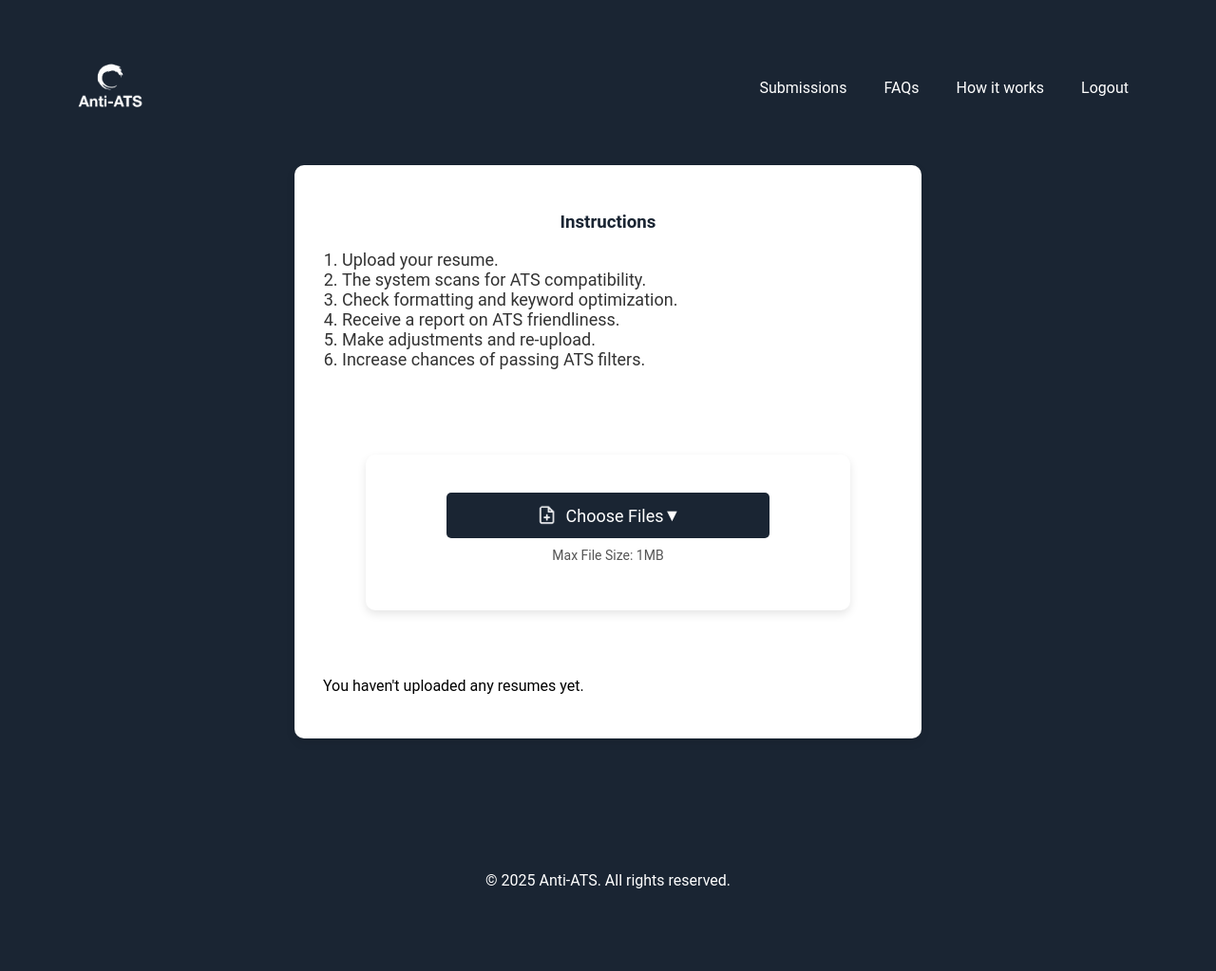
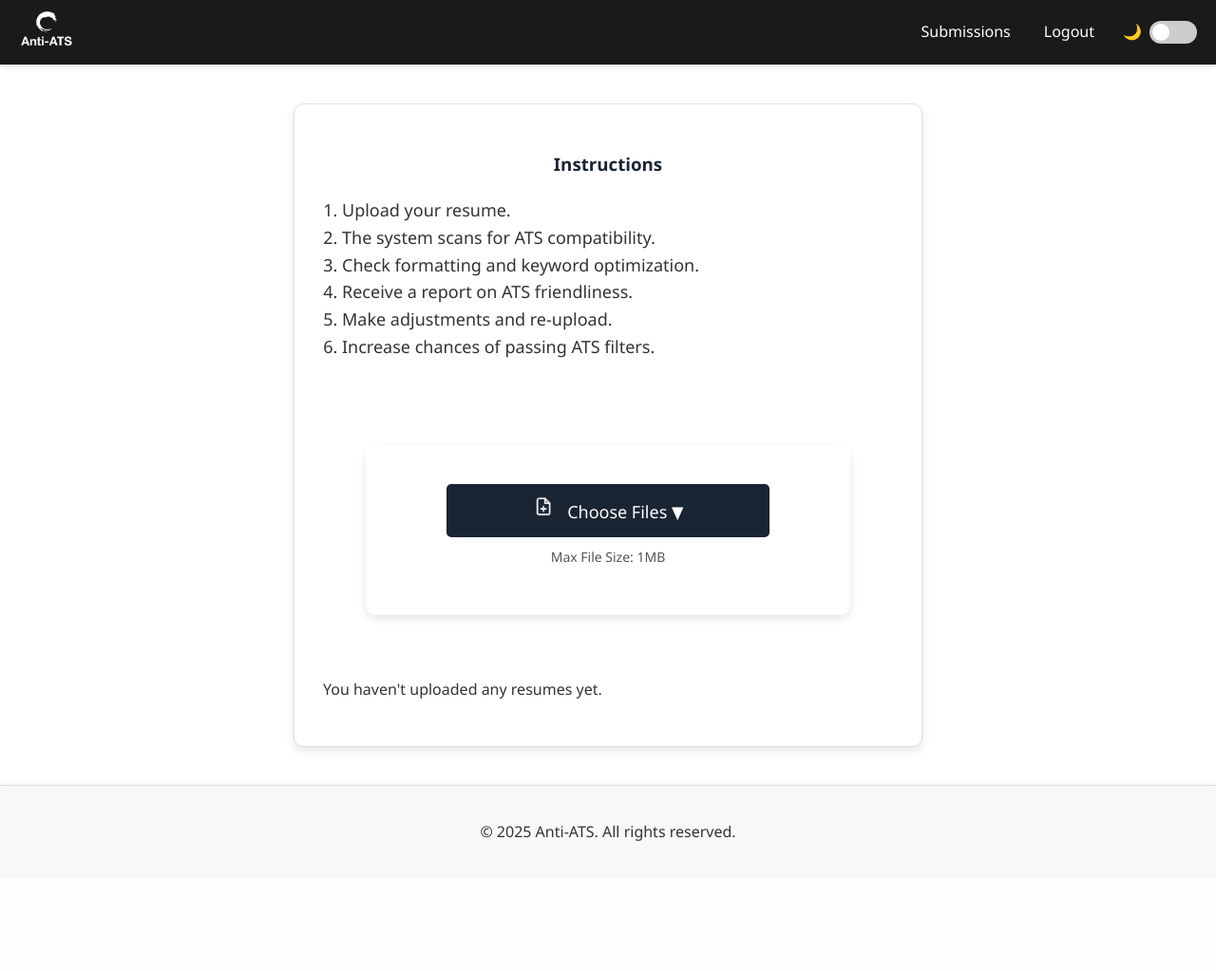
Before and after one commit to anonode/anti-ats, a Flask app: page / in a window 1280 px wide. Shown: the whole page at 95% size. After the commit the page ends 886 px from the top, so only its background shows below. Run offline with Flask 3, Linux system fonts and the light colour scheme; the visitor is signed in with stand-in values (Sample User, id 1); parts of the project's set-up code (start-up, migrations or seed data) failed here and were passed over; some libraries are stand-ins or nearby versions.

Commit message:
added dark mode

```diff
--- a/app/ATSChecker.py
+++ b/app/ATSChecker.py
@@ -39,7 +39,6 @@ class TextPreprocessor:
 
     def extract_sentences(self, text: str) -> list[str]:
         cleanSentences = re.sub(r"[•\u2022]", ".", text)
-
         dirty_sentences = nltk.tokenize.sent_tokenize(cleanSentences)
         sentences = [s.strip() for s in dirty_sentences if s.strip()]
 
--- a/app/app.py
+++ b/app/app.py
@@ -254,6 +254,8 @@ def submissions():
     folder = f'/home/anti-ats/submissions/{username}/'
     resumes = []
     files = get_user_files(username)
+    if files is None: # handle case of user not having submitted any resumes yet
+        files = []
     for file in files:
         full_path = os.path.join(folder, file)
         if os.path.isfile(full_path):
--- /dev/null
+++ b/app/static/darkmode.css
@@ -0,0 +1,349 @@
+
+/*keep the text on the navbar white*/
+.navbar3-links a,
+.navbar-links a,
+.navbar2-links a,
+.welcome-text {
+    color: white !important; /* Force white text regardless of theme */
+}
+body.dark-theme .chart-wrapper {
+    background-color: #2a2a2a !important;
+}
+
+/* Dark mode theme variables */
+.dark-theme {
+    --bg-color: #121212;
+    --text-color: #e0e0e0;
+    --card-bg: #1e1e1e;
+    --border-color: #333;
+    --input-bg: #2d2d2d;
+    --input-text: #e0e0e0;
+    --btn-primary:#1e5998;
+    --btn-hover: #0a417b;
+    --navbar-bg: #1a1a1a;
+    --footer-bg: #1a1a1a;
+    --link-color: #bb86fc;
+    --link-hover: #d7b8ff;
+}
+
+/* Light mode theme variables */
+.light-theme {
+    --bg-color: #ffffff;
+    --text-color: #333333; /* changed from #e0e0e0 to darker for light mode */
+    --card-bg: #ffffff;
+    --border-color: #e0e0e0;
+    --input-bg: #f5f5f5;
+    --input-text: #333333;
+    --btn-primary:#1e5998;
+    --btn-hover: #0a417b;
+    --navbar-bg: #1a1a1a;
+    --footer-bg: #f8f8f8;
+    --link-color: #4a00e0;
+    --link-hover: #5e35b1;
+}
+
+/* Apply theme variables to elements */
+body {
+    background-color: var(--bg-color);
+    color: var(--text-color);
+    transition: background-color 0.3s ease, color 0.3s ease;
+}
+
+/* Navigation styles */
+.navbar3, .navbar, .navbar2 {
+    background-color: var(--navbar-bg);
+    border-bottom: 1px solid var(--border-color);
+    transition: background-color 0.3s ease;
+}
+
+.navbar3-links a, .navbar-links a, .navbar2-links a {
+    color: var(--text-color);
+    transition: color 0.3s ease;
+}
+
+.navbar3-links a:hover, .navbar-links a:hover, .navbar2-links a:hover {
+    color: var(--link-hover);
+}
+
+.welcome-text {
+    color: var(--text-color);
+    transition: color 0.3s ease;
+}
+
+/* Content containers */
+.submissions-container, .container, .instructions, .faq-container {
+    background-color: var(--card-bg);
+    border: 1px solid var(--border-color);
+    transition: background-color 0.3s ease, border-color 0.3s ease;
+}
+
+/* Form elements */
+textarea, input[type="text"], input[type="email"], input[type="password"] {
+    background-color: var(--input-bg);
+    color: var(--input-text);
+    border: 1px solid var(--border-color);
+    transition: background-color 0.3s ease, color 0.3s ease, border-color 0.3s ease;
+}
+
+/* Buttons */
+.scan-btn, .submit-btn, button[type="submit"] {
+    background-color: var(--btn-primary);
+    transition: background-color 0.3s ease;
+}
+
+.scan-btn:hover, .submit-btn:hover, button[type="submit"]:hover {
+    background-color: var(--btn-hover);
+}
+
+.footer {
+    background-color: var(--footer-bg);
+    border-top: 1px solid var(--border-color);
+    transition: background-color 0.3s ease, border-color 0.3s ease;
+}
+
+/* Links */
+a {
+    color: var(--link-color);
+    transition: color 0.3s ease;
+}
+
+a:hover {
+    color: var(--link-hover);
+}
+
+/* Dark mode toggle button */
+.theme-toggle {
+    display: flex;
+    align-items: center;
+    margin-left: 15px;
+    cursor: pointer;
+}
+
+.toggle-switch {
+    position: relative;
+    display: inline-block;
+    width: 50px;
+    height: 24px;
+}
+
+.toggle-switch input {
+    opacity: 0;
+    width: 0;
+    height: 0;
+}
+
+.toggle-slider {
+    position: absolute;
+    cursor: pointer;
+    top: 0;
+    left: 0;
+    right: 0;
+    bottom: 0;
+    background-color: #ccc;
+    transition: .4s;
+    border-radius: 24px;
+}
+
+.toggle-slider:before {
+    position: absolute;
+    content: "";
+    height: 18px;
+    width: 18px;
+    left: 3px;
+    bottom: 3px;
+    background-color: white;
+    transition: .4s;
+    border-radius: 50%;
+}
+
+input:checked + .toggle-slider {
+    background-color: #FADA5E;
+}
+
+input:checked + .toggle-slider:before {
+    transform: translateX(26px);
+}
+
+.toggle-icon {
+    margin-right: 8px;
+    font-size: 16px;
+}
+
+.dark-icon {
+    display: inline-block;
+}
+
+.light-icon {
+    display: none;
+}
+
+body.dark-theme .dark-icon {
+    display: none;
+}
+
+body.dark-theme .light-icon {
+    display: inline-block;
+}
+/* Light Mode */
+.no-resumes {
+    color: #333; /* Dark color for light theme */
+}
+
+/* Dark Mode */
+body.dark-theme .no-resumes {
+    color: #e0e0e0; /* Light color for dark theme */
+}
+body.dark-theme .results-container {
+    background-color: #1e1e1e !important;
+    color: #f0f0f0 !important;
+}
+
+body.dark-theme .results-container h2,
+body.dark-theme .results-container h3,
+body.dark-theme .results-container h4,
+body.dark-theme .results-container p,
+body.dark-theme .results-container li,
+body.dark-theme .results-container ul {
+    color: #f0f0f0 !important;
+}
+
+body.dark-theme .skill-list.matched li {
+    color: #90ee90 !important; /* light green */
+}
+
+body.dark-theme .skill-list.missing li {
+    color: #ff7f7f !important; /* light red */
+}
+
+body.dark-theme .keyword-list li {
+    color: #ffd580 !important; /* soft yellow */
+}
+
+/* Upload Section */
+.upload-container {
+    display: flex;
+    color: #000;
+    padding: 50px;
+    flex-direction: column;
+    align-items: center;
+    margin-top: 40px;
+}
+
+/* General Instructions Section */
+.instructions {
+    margin-top: 40px;
+    background-color: white;
+    padding: 30px;
+    max-width: 600px;
+    width: 90%;
+    border-radius: 10px;
+    box-shadow: 0px 4px 10px rgba(0, 0, 0, 0.1);
+    text-align: left;
+    display: inline-block;
+}
+
+.instructions h3 {
+    color: #1a2533;
+    text-align: center;
+}
+
+.instructions ol {
+    padding-left: 20px;
+    font-size: 18px;
+    color: #333;
+}
+
+body.dark-theme .instructions {
+    background-color: black;
+    color: white;
+}
+
+
+button:hover, .custom-file-upload:hover {
+    background-color: #E5C100;asdfasdf
+}
+
+.upload-box {
+    background-color: white;
+    padding: 30px;
+    border-radius: 10px;
+    box-shadow: 0px 4px 10px rgba(0, 0, 0, 0.1);
+    max-width: 600px;
+    width: 90%;
+    text-align: center;
+    border: 2px #1a2533;
+}
+
+.custom-file-upload {
+    background-color: #1a2533;
+    color: white;
+    border: none;
+    padding: 12px 20px;
+    font-size: 18px;
+    border-radius: 5px;
+    cursor: pointer;
+    display: block;
+    max-width: 300px;
+    width: 100%;
+    margin: 10px auto;
+    transition: 0.3s;
+}
+.upload-icon {
+    height: 24px;
+    margin-right: 10px;
+}
+
+#file-upload {
+    display: none;
+}
+
+.file-size-text {
+    margin-top: 10px;
+    font-size: 14px;
+    color: #555;
+}
+
+.submit-container {
+    text-align: center;
+    margin-top: 20px;
+}
+
+#submit-btn {
+    display: none;
+    margin-left: auto;
+    margin-right: auto;
+}
+
+.uploaded-container {
+    margin-top: 20px;
+    padding: 15px;
+    background-color: #f9f9f9;
+    border-radius: 8px;
+    box-shadow: 0 2px 5px rgba(0,0,0,0.1);
+    max-width: 600px;
+}
+.uploaded-container h3 {
+    margin-bottom: 15px;
+    font-family: Arial, sans-serif;
+    color: #333;
+}
+.uploaded-container ul {
+    list-style-type: none;
+    padding: 0;
+}
+
+.uploaded-container li {
+    background: white;
+    padding: 10px 15px;
+    margin-bottom: 10px;
+    border-radius: 6px;
+    border: 1px solid #ddd;
+    font-family: 'Segoe UI', sans-serif;
+    font-size: 15px;
+    color: #555;
+    box-shadow: 0 1px 2px rgba(0,0,0,0.05)
+}
+.upload-icon {
+    height: 24px;
+    margin-right: 10px;
+}
--- /dev/null
+++ b/app/static/darkmode.js
@@ -0,0 +1,98 @@
+/**
+ * Dark Mode Functionality for Anti-ATS website
+ * This script handles theme toggling and persistence across pages
+ */
+
+// Wait for DOM to be fully loaded
+document.addEventListener('DOMContentLoaded', function() {
+    // Create and append the dark mode toggle
+    createDarkModeToggle();
+
+    // Initialize theme based on user preference
+    initializeTheme();
+});
+
+/**
+ * Creates and appends the dark mode toggle to the navigation bar
+ */
+function createDarkModeToggle() {
+    // Find the navigation bar links container
+    const navbarLinks = document.querySelector('.navbar3-links');
+
+    if (navbarLinks) {
+        // Create the toggle container
+        const themeToggle = document.createElement('div');
+        themeToggle.className = 'theme-toggle';
+
+        // Create the HTML for the toggle
+        themeToggle.innerHTML = `
+            <span class="toggle-icon dark-icon">🌙</span>
+            <span class="toggle-icon light-icon">☀️</span>
+            <label class="toggle-switch">
+                <input type="checkbox" id="theme-toggle-checkbox">
+                <span class="toggle-slider"></span>
+            </label>
+        `;
+
+        // Append the toggle to the navbar
+        navbarLinks.appendChild(themeToggle);
+
+        // Set up event listener for theme toggle
+        const toggleCheckbox = document.getElementById('theme-toggle-checkbox');
+        toggleCheckbox.addEventListener('change', function() {
+            toggleTheme(this.checked);
+        });
+    } else {
+        console.warn('Navigation bar links container not found. Dark mode toggle could not be added.');
+    }
+}
+
+/**
+ * Initialize theme based on saved preference or system preference
+ */
+function initializeTheme() {
+    const toggleCheckbox = document.getElementById('theme-toggle-checkbox');
+    if (!toggleCheckbox) return;
+
+    // Check for saved theme preference
+    const savedTheme = localStorage.getItem('theme');
+
+    if (savedTheme === 'dark') {
+        // Apply dark theme if it was saved
+        document.body.classList.remove('light-theme');
+        document.body.classList.add('dark-theme');
+        toggleCheckbox.checked = true;
+    } else if (savedTheme === 'light' || !savedTheme) {
+        // Apply light theme if it was saved or no preference
+        document.body.classList.add('light-theme');
+        document.body.classList.remove('dark-theme');
+        toggleCheckbox.checked = false;
+    }
+
+    // Listen for system preference changes
+    const prefersDarkScheme = window.matchMedia('(prefers-color-scheme: dark)');
+    prefersDarkScheme.addEventListener('change', function(e) {
+        if (!localStorage.getItem('theme')) {
+            // Only apply if user hasn't explicitly chosen a theme
+            toggleTheme(e.matches);
+        }
+    });
+}
+
+/**
+ * Toggle between light and dark theme
+ * @param {boolean} isDark - Whether to switch to dark theme
+ */
+function toggleTheme(isDark) {
+    const body = document.body;
+
+    if (isDark) {
+        body.classList.remove('light-theme');
+        body.classList.add('dark-theme');
+        localStorage.setItem('theme', 'dark');
+    } else {
+        body.classList.add('light-theme');
+        body.classList.remove('dark-theme');
+        localStorage.setItem('theme', 'light');
+    }
+}
--- a/app/static/styles.css
+++ b/app/static/styles.css
@@ -431,6 +431,7 @@ p a:hover {
     margin-top: 100px;
     padding: 20px;
     color: rgb(255, 255, 255);
+    top: 75%;
 }
 
 
--- a/app/static/submissions.css
+++ b/app/static/submissions.css
@@ -297,3 +297,119 @@ body {
   text-decoration: none;
   font-weight: 500;
 }
+.navbar3-links {
+  display: flex;
+  justify-content: space-between;
+  width: 100%;
+  align-items: center;
+}
+
+.welcome-text {
+  text-align: center;
+  margin-left: auto;
+  margin-right: auto;
+  font-size: 16px;  /* Adjust size as needed */
+  color: var(--text-color);  /* Ensure it uses the correct theme color */
+  padding-left: 13em;
+}
+
+.google-container button {
+  background-color:  #1e5998;
+  color: black;
+  border: 2px solid black;
+  padding: 12px 20px;
+  font-size: 18px;
+  border-radius: 25px;
+  cursor: pointer;
+  display: flex;
+  align-items: center;
+  justify-content: center;
+  margin: 10px 0;
+  text-decoration: none;
+  width: 100%;
+  transition: 0.3s;
+}
+
+.google-container button:hover {
+  background-color: rgb(0, 43, 173);
+}
+
+.google-container img {
+  height: 20px;
+  margin-right: 10px;
+}
+
+.google-container h2 {
+  margin: 0;  /* Remove default margins for perfect alignment */
+  font-size: 16px;
+}
+
+.google-btn {
+  display: flex;
+  align-items: center;
+  background-color: #FADA5E; /* Golden color */
+  color: black;
+  border: 2px solid black;
+  padding: 12px 20px;
+  font-size: 18px;
+  border-radius: 25px;
+  cursor: pointer;
+  display: flex;
+  align-items: center;
+  justify-content: center;
+  margin: 10px 0;
+  width: 100%;
+  transition: 0.3s;
+}
+
+.google-btn img.google-logo {
+  width: 20px;
+  margin-right: 10px;
+}
+
+.login-container {
+  background-color: #fff;
+  color: #000;
+  padding: 20px;
+  width: 400px;
+  border-radius: 15px;
+  box-shadow: 4px 4px 10px rgba(0, 0, 0, 0.1);
+  text-align: center;
+  border: 2px solid #000;
+  position: absolute;
+  top: 50%;                   /* Push down from top */
+  left: 50%;                  /* Push from left */
+  transform: translate(-50%, -50%); /* Center precisely */
+}
+.login-container input {
+    width: 100%;
+    padding: 10px;
+    margin-bottom: 15px;
+    box-sizing: border-box; /* Prevents overflow */
+}
+/* Flex container for first/last name */
+.name-fields {
+  display: flex;
+  gap: 10px; /* Space between the two inputs */
+}
+
+.name-fields input {
+  flex: 1; /* Each input takes equal width */
+  padding: 10px;
+  width: 100%; /* Full width of flex container */
+}
+button {
+  background-color: #FADA5E; /* Golden color */
+  color: black;
+  border: 2px solid black;
+  padding: 12px 20px;
+  font-size: 18px;
+  border-radius: 25px;
+  cursor: pointer;
+  display: block;
+  width: 100%;
+  transition: 0.3s;
+}
+.login-nav-links {
+  padding-left: 80em;
+}
--- a/app/templates/index.html
+++ b/app/templates/index.html
@@ -4,7 +4,9 @@
     <meta charset="UTF-8">
     <meta name="viewport" content="width=device-width, initial-scale=1.0">
     <title>Anti-ATS</title>
-    <link rel="stylesheet" href="{{ url_for('static', filename='styles.css') }}">
+    <link rel="stylesheet" href="{{ url_for('static', filename='submissions.css') }}">
+    <link rel="stylesheet" href="{{ url_for('static', filename='darkmode.css') }}">
+
     <style>
         .file-item {
             display: flex;
@@ -33,19 +35,41 @@
         .delete-button:hover {
             background-color: #c0392b;
         }
+        .navbar3 {
+            display: flex;
+            justify-content: space-between; /* Push logo left, links right */
+            align-items: center;
+            padding: 10px 20px;
+        }
+
+        .navbar3-links {
+            display: flex;
+            justify-content: right;
+            gap: 15px;
+        }
+        body.dark-theme .instructions {
+            background-color: black;
+            color: white;
+        }
+        .instructionsmove {
+            display: flex;
+            justify-content: center;
+        }
+
+
     </style>
 </head>
 <body>
 
-    <div class="navbar">
-        <a href="{{ url_for('about') }}"><img src="{{ url_for('static', filename='logo.png') }}" alt="Anti-ATS Logo"></a>
-        <div class="navbar-links">
+    <div class="navbar3">
+        <a href="{{ url_for('about') }}"><img src="{{ url_for('static', filename='logo.png') }}" alt="Anti-ATS Logo" class="logo2"></a>
+        <div class="navbar3-links">
             <a href="{{ url_for('submissions') }}">Submissions</a>
-            <a href="{{ url_for('faq') }}">FAQs</a>
-            <a href="{{ url_for('howitworks') }}">How it works</a>
             <a href="{{ url_for('logout') }}">Logout</a>
         </div>
     </div>
+
+    <div class="instructionsmove">
 
         <div class="instructions">
             <h3>Instructions</h3>
@@ -111,7 +135,7 @@
             {% endif %}
 
         </div>
-
+    </div>
     <div class="footer">
         <p>&copy; 2025 Anti-ATS. All rights reserved.</p>
     </div>
@@ -147,6 +171,6 @@
             }
         }
     </script>
-
+    <script src="{{ url_for('static', filename='darkmode.js') }}"></script>
 </body>
 </html>
--- a/app/templates/results.html
+++ b/app/templates/results.html
@@ -5,6 +5,7 @@
     <meta name="viewport" content="width=device-width, initial-scale=1.0">
     <title>ATS Scan Results</title>
     <link rel="stylesheet" href="{{ url_for('static', filename='submissions.css') }}">
+    <link rel="stylesheet" href="{{ url_for('static', filename='darkmode.css') }}">
     <script src="https://cdn.jsdelivr.net/npm/chart.js"></script>
     <style>
         #keyword-section {
@@ -39,10 +40,8 @@
         <div class="navbar3-links">
             <span class="welcome-text">Welcome, {{ username }}</span>
             <a href="{{ url_for('home') }}">Home</a>
-            <a href="{{ url_for('faq') }}">FAQs</a>
-            <a href="{{ url_for('howitworks') }}">How it works</a>
+            <a href="{{ url_for('submissions') }}">Submissions</a>
             <a href="{{ url_for('logout') }}">Logout</a>
-        </div>
     </div>
 
     <div class="results-container">
@@ -214,5 +213,6 @@
 
         });
     </script>
+    <script src="{{ url_for('static', filename='darkmode.js') }}"></script>
 </body>
 </html>
```
Also changed, not shown: app/templates/about.html (+6 -6 lines), app/templates/login.html (+2 -6 lines), app/templates/submissions.html (+8 -3 lines). Lines whose indentation alone changed are shown as unchanged.
